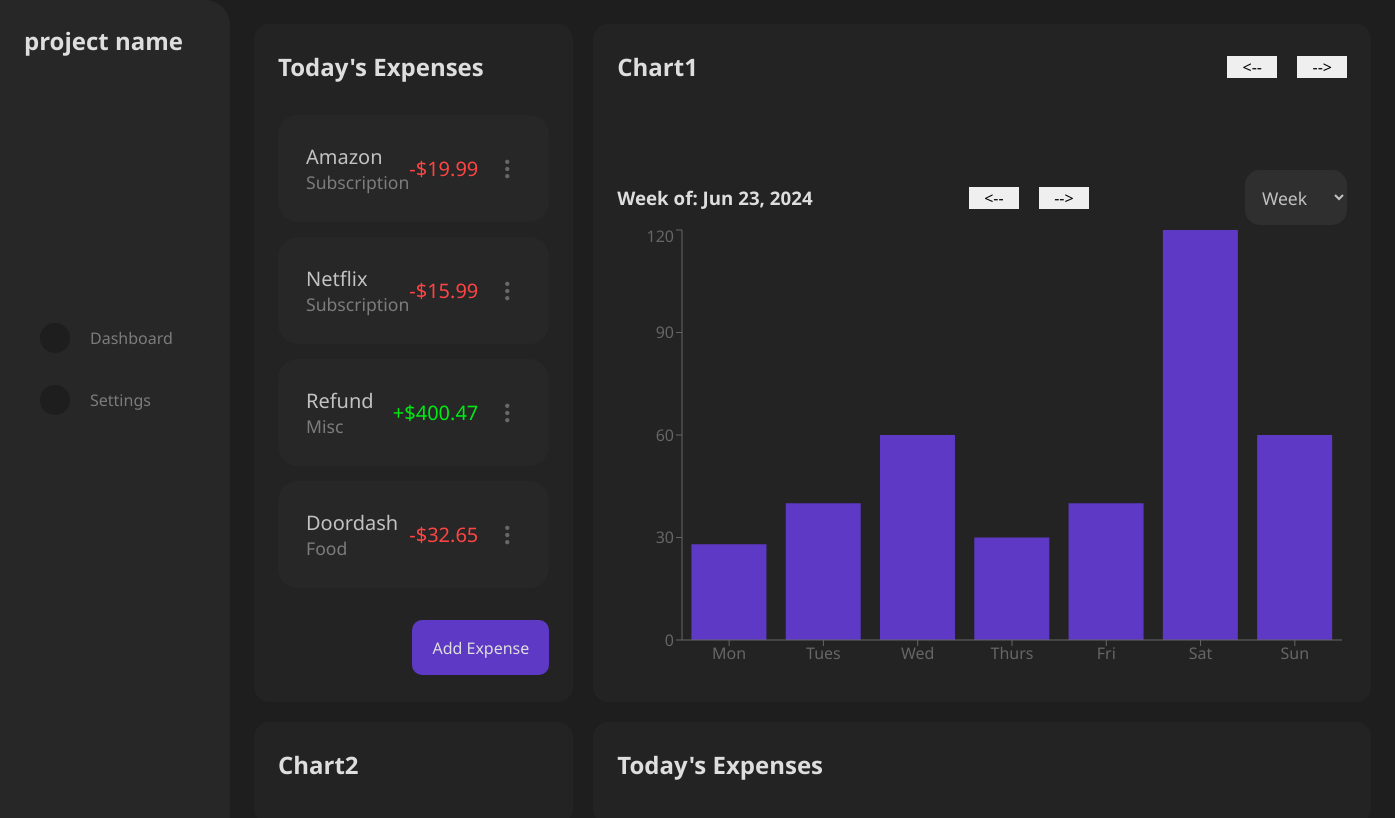
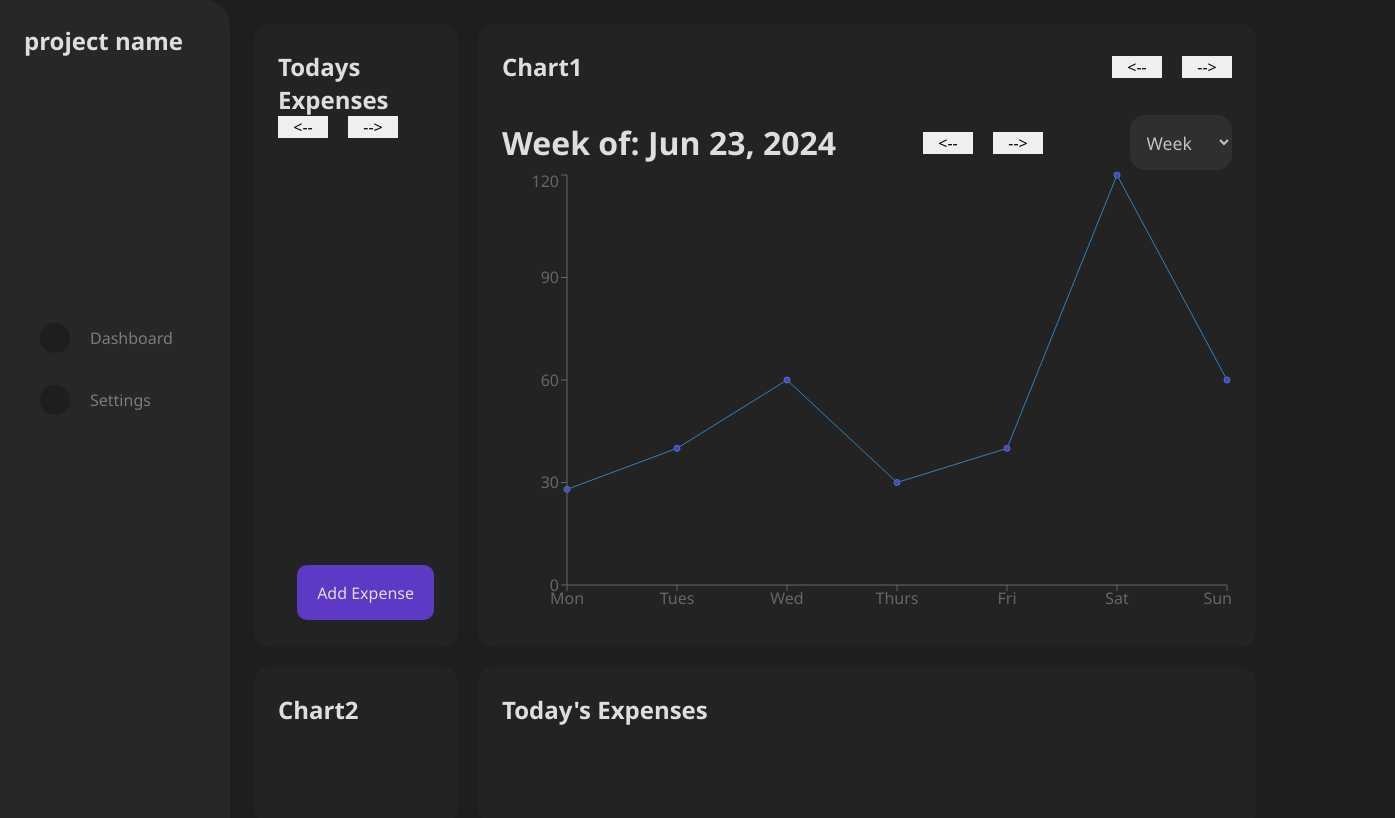
Before and after one commit to jhank12/Expense-Tracker, a React (Vite) app: page /dashboard in a window 1280 px wide. Shown: the top 818 px of the page, 1395 px wide, since content can reach past the window. Built offline with nearby package versions, Linux system fonts and the light colour scheme.

Commit message:
date components work properly, all expenses get filtered on date change

```diff
--- a/src/Components/AddExpenseForm.tsx
+++ b/src/Components/AddExpenseForm.tsx
@@ -46,14 +46,15 @@ const AddExpenseForm = ({ dialogRef, setExpenseFormOpen }) => {
     const date = new Date();
 
     // months are 0 indexed
-    const currentDate = `${date.getMonth()} ${date.getDate()} ${date.getFullYear()}`;
-
+    const currentDate = `${date.getMonth()}-${date.getDate()}-${date.getFullYear()}`;
+    console.log(currentDate);
     const newExpense: Expense = {
       id: uuidv4(),
       expenseName: expenseName,
       category: category,
       amount: amount,
       expenseType: expenseType,
+      date: currentDate,
     };
 
     if (
--- a/src/Components/Charts/BarChart.tsx
+++ b/src/Components/Charts/BarChart.tsx
@@ -1,19 +1,15 @@
 import React, { useState } from "react";
-// import { Chart as ChartJS } from "chart.js/auto";
-// import { CategoryScale } from "chart.js";
-// ChartJS.register(CategoryScale);
-// import { Bar, Pie } from "react-chartjs-2";
 
 import {
-  BarChart,
-  Bar,
+  LineChart,
+  Line,
   ResponsiveContainer,
   XAxis,
   YAxis,
   Tooltip,
-  CartesianGrid,
-  CartesianAxis,
 } from "recharts";
+
+import { monthsArr, getMonthData, formattedDate } from "/src/Data/CalendarData";
 
 const BarChartComponent = () => {
   // have select dropdown that shows week or month
@@ -30,22 +26,6 @@ const BarChartComponent = () => {
     { xvalue: "Sun", sum: 60 },
   ];
 
-  // maybe have full month name if grid section is bigger.
-  // current problem with full names is some dont show on chart (not enough room)
-  const monthsArr = [
-    "Jan",
-    "Feb",
-    "Mar",
-    "Apr",
-    "May",
-    "Jun",
-    "Jul",
-    "Aug",
-    "Sep",
-    "Oct",
-    "Nov",
-    "Dec",
-  ];
   const date = new Date();
 
   // for monthlyTestData
@@ -53,19 +33,15 @@ const BarChartComponent = () => {
 
   // test data for month loop
   let baseMonthSum = 0;
-
   for (let i = 0; i < monthsArr.length; i++) {
+    monthlyTestData.push({ xvalue: monthsArr[i], sum: baseMonthSum });
     baseMonthSum += 10;
-    monthlyTestData.push({ xvalue: monthsArr[i], sum: baseMonthSum });
   }
 
   const daysOfWeek = ["Sun", "Mon", "Tue", "Wed", "Thurs", "Fri", "Sat"];
   const currentDay: number = date.getDay();
 
   const weekStartDate = date.getDate() - currentDay;
-  // const [weekFullStartDate, setWeekFullStartDate] = useState(
-  //   `${monthsArr[date.getMonth()]} ${weekStartDate} ${date.getFullYear()}`
-  // );
 
   const month = date.getMonth();
   const monthDate = date.getDate();
@@ -77,64 +53,15 @@ const BarChartComponent = () => {
     year: year,
   });
 
-  const [weekCount, setWeekCount] = useState(0);
-
-  // const [ weekCountBy, setWeekCount  ]
-
-  // currently returns the amount of days
-  function getMonthData() {
-    // const monthStart = new Date(`${monthsArr[month]} 1, ${year}`);
-    // const nextMonthStart = new Date(`${monthsArr[month + 1]} 1, ${year}`);
-    const weekStartDateCopy = weekFullStartDate;
-
-    const { month, date: day, year } = weekStartDateCopy;
-    console.log(month);
-
-    let prevMonthStart = new Date(`${monthsArr[month - 1]} 1, ${year}`);
-
-    // problem is current month
-    const currentMonthStart = new Date(`${monthsArr[month]} 1, ${year}`);
-
-    let nextMonthStart = new Date(`${monthsArr[month + 1]} 1, ${year}`);
-
-    if (month === 11) {
-      nextMonthStart = new Date(`${monthsArr[0]} 1, ${year + 1}`);
-    }
-
-    if (month === 0) {
-      prevMonthStart = new Date(`${monthsArr[11]} 1, ${year - 1}`);
-    }
-
-    // if next month > 11 next month = 0 and year + 1
-    // if prev month < 0 set to 11 and year to year - 1
-
-    const prevMonthDaysCount = Math.round(
-      (currentMonthStart.getTime() - prevMonthStart.getTime()) / 86400000
-    );
-
-    const currentMonthDaysCount = Math.round(
-      (nextMonthStart.getTime() - currentMonthStart.getTime()) / 86400000
-    );
-
-    return {
-      prevMonthDaysCount: prevMonthDaysCount,
-      currentMonthDaysCount: currentMonthDaysCount,
-    };
-    // return monthDaysCount;
-  }
-
-  // called by buttons below
   function changeWeek(num: number) {
-    // the num parameter is either positive 1 or negative one and the weekCountBy is multiplied by it
-    // find better name for it
-
     // makes number either positive or negative
     const weekCountBy = 7 * num;
 
     const weekStartCopy = weekFullStartDate;
     const { month, date, year } = weekStartCopy;
 
-    const { prevMonthDaysCount, currentMonthDaysCount } = getMonthData();
+    const { prevMonthDaysCount, currentMonthDaysCount } =
+      getMonthData(weekStartCopy);
     let newWeekFullStart;
     // checks if month change
     if (date + weekCountBy > currentMonthDaysCount || date + weekCountBy < 1) {
@@ -171,18 +98,10 @@ const BarChartComponent = () => {
     setWeekFullStartDate(newWeekFullStart);
   }
 
-  function formedDate(): string {
-    return `${monthsArr[weekFullStartDate.month]} ${weekFullStartDate.date}, ${
-      weekFullStartDate.year
-    }`;
-  }
-
   return (
     <div>
-      {/* <ResponsiveContainer> */}
-
       <header className="barChartHeader flex-row">
-        <h1>Week of: {formedDate()}</h1>
+        <h1>Week of: {formattedDate(weekFullStartDate)}</h1>
         <div className="sectionCounter">
           <button onClick={() => changeWeek(-1)}>{"<--"}</button>
           <button onClick={() => changeWeek(1)}>{"-->"}</button>
@@ -200,17 +119,16 @@ const BarChartComponent = () => {
         </select>
       </header>
 
-      <BarChart
+      <LineChart
         width={730}
         height={450}
         data={chartOption === "week" ? testData : monthlyTestData}
       >
         <Tooltip />
-        <Bar dataKey="sum" fill="#5e39c5" />
+        <Line dataKey="sum" fill="#5e39c5" />
         <XAxis dataKey="xvalue" />
         <YAxis />
-      </BarChart>
-      {/* </ResponsiveContainer> */}
+      </LineChart>
     </div>
   );
 };
--- a/src/Components/ExpensesSection/ExpensesSection.tsx
+++ b/src/Components/ExpensesSection/ExpensesSection.tsx
@@ -8,12 +8,16 @@ import ExpenseItem from "../ExpenseItem/ExpenseItem";
 
 import { ExpensesContext } from "../../Context/ExpensesContext";
 
+import { monthsArr, getMonthData, formattedDate } from "/src/Data/CalendarData";
+
 export type Expense = {
   id: string;
   expenseName: string;
   category: string;
   amount: number;
   expenseType: string;
+
+  date: string;
 };
 
 const ExpensesSection = ({
@@ -25,27 +29,126 @@ const ExpensesSection = ({
 
   const { expenses } = useContext(ExpensesContext);
 
+  const [filteredExpenses, setFilteredExpenses] = useState(expenses);
+
   const addExpenseDialogRef = useRef<HTMLDialogElement | null>(null);
+
+  const date = new Date();
+
+  // day = day of month not week
+  const currentMonth = date.getMonth();
+  const currentDate = date.getDate();
+  const currentYear = date.getFullYear();
+
+  // used to filter expenses and show in header
+  const [expensesDate, setExpensesDate] = useState({
+    month: currentMonth,
+    date: currentDate,
+    year: currentYear,
+  });
+
+  const expensesDateCopy = expensesDate;
+
+  function dateString(): string {
+    const { month, date, year } = expensesDateCopy;
+
+    if (
+      month !== currentMonth ||
+      date !== currentDate ||
+      year !== currentYear
+    ) {
+      return formattedDate(expensesDateCopy);
+    } else {
+      return "Todays Expenses";
+    }
+  }
+
+  function cycleDate(num: number) {
+    const { month, date, year } = expensesDateCopy;
+
+    const { prevMonthDaysCount, currentMonthDaysCount } =
+      getMonthData(expensesDateCopy);
+
+    // either positive or negative. changes depending on button click
+    const countBy = 1 * num;
+
+    let newDate: number;
+
+    if (date + countBy > currentMonthDaysCount || date + countBy < 1) {
+      // checks if incrementing or not
+      if (countBy > 0) {
+        if (month + 1 > 11) {
+          setExpensesDate((prev) => ({
+            month: 0,
+            date: 1,
+            year: year + 1,
+          }));
+        } else {
+          setExpensesDate((prev) => ({
+            ...prev,
+            month: month + 1,
+            date: 1,
+          }));
+        }
+      } else {
+        if (month - 1 < 0) {
+          setExpensesDate((prev) => ({
+            month: 11,
+            date: prevMonthDaysCount,
+            year: year - 1,
+          }));
+        } else {
+          setExpensesDate((prev) => ({
+            ...prev,
+            month: month - 1,
+            date: prevMonthDaysCount,
+          }));
+        }
+      }
+    } else {
+      setExpensesDate((prev) => ({
+        ...prev,
+        date: date + countBy,
+      }));
+    }
+  }
+
+  function filterExpenses() {
+    let date: string = "";
+
+    Object.keys(expensesDate).forEach((key) => {
+      console.log(expensesDate[key]);
+
+      if (key === "year") return (date += `${expensesDate[key]}`);
+
+      date += `${expensesDate[key]}-`;
+    });
+
+    const expensesFiltered = expenses.filter((expense) => {
+      return expense.date === date;
+    });
+
+    setFilteredExpenses([...expensesFiltered]);
+  }
+
+  useEffect(() => {
+    filterExpenses();
+  }, [expensesDate, expenses]);
 
   return (
     <DashboardSection>
-      <h2>Today's Expenses</h2>
+      <header>
+        <h2>{dateString()}</h2>
 
+        <div className="sectionCounter">
+          <button onClick={() => cycleDate(-1)}>{"<--"}</button>
+          <button onClick={() => cycleDate(1)}>{"-->"}</button>
+        </div>
+      </header>
       <div className={styles.expensesContainer}>
-        {expenses.map((expense) => {
-          return (
-            <ExpenseItem
-              expense={expense}
-              // editExpense={editExpense}
-              // deleteExpense={deleteExpense}
-              // for expense option click
-              // expenseOptionsOpen={expenseOptionsOpen}
-              // setExpenseOptionsOpen={setExpenseOptionsOpen}
-
-              isOptionsOpenFunc={isOptionsOpenFunc}
-            />
-          );
-        })}
+        {filteredExpenses.map((expense) => (
+          <ExpenseItem expense={expense} />
+        ))}
       </div>
 
       <AddExpenseForm
--- a/src/Context/ExpensesContext.tsx
+++ b/src/Context/ExpensesContext.tsx
@@ -1,6 +1,8 @@
 import { useState, useContext, createContext, useId } from "react";
 
 export const ExpensesContext = createContext(null);
+
+import { Expense } from "../Components/ExpensesSection/ExpensesSection";
 
 const ExpensesContextProvider = ({ children }) => {
   const [expenses, setExpenses] = useState([
@@ -10,6 +12,8 @@ const ExpensesContextProvider = ({ children }) => {
       category: "subscription",
       amount: 19.99,
       expenseType: "deduct",
+      // date month is one less than actual. 4 = may
+      date: "4-29-2024",
     },
 
     {
@@ -18,6 +22,7 @@ const ExpensesContextProvider = ({ children }) => {
       category: "subscription",
       amount: 15.99,
       expenseType: "deduct",
+      date: "4-29-2024",
     },
     {
       id: useId(),
@@ -25,6 +30,7 @@ const ExpensesContextProvider = ({ children }) => {
       category: "misc",
       amount: 400.47,
       expenseType: "add",
+      date: "4-30-2024",
     },
     {
       id: useId(),
@@ -32,8 +38,11 @@ const ExpensesContextProvider = ({ children }) => {
       category: "food",
       amount: 32.65,
       expenseType: "deduct",
+      date: "5-26-2024",
     },
   ]);
+
+  // add dates to expenses
 
   function addExpense(expense: Expense, dialogRef) {
     setExpenses((prev) => [...prev, expense]);
@@ -61,6 +70,7 @@ const ExpensesContextProvider = ({ children }) => {
 
   function deleteExpense(expenseId: string, dialogRef) {
     console.log(expenseId);
+
     const filteredExpenses = expenses.filter((expense) => {
       return expense.id !== expenseId;
     });
--- /dev/null
+++ b/src/Data/CalendarData.ts
@@ -0,0 +1,56 @@
+export const monthsArr = [
+  "Jan",
+  "Feb",
+  "Mar",
+  "Apr",
+  "May",
+  "Jun",
+  "Jul",
+  "Aug",
+  "Sep",
+  "Oct",
+  "Nov",
+  "Dec",
+];
+
+export function getMonthData(dateObj: {
+  month: number;
+  date: number;
+  year: number;
+}) {
+  const { month, date: day, year } = dateObj;
+
+  let prevMonthStart = new Date(`${monthsArr[month - 1]} 1, ${year}`);
+
+  const currentMonthStart = new Date(`${monthsArr[month]} 1, ${year}`);
+
+  let nextMonthStart = new Date(`${monthsArr[month + 1]} 1, ${year}`);
+
+  if (month === 11) {
+    nextMonthStart = new Date(`${monthsArr[0]} 1, ${year + 1}`);
+  }
+
+  if (month === 0) {
+    prevMonthStart = new Date(`${monthsArr[11]} 1, ${year - 1}`);
+  }
+
+  const prevMonthDaysCount = Math.round(
+    (currentMonthStart.getTime() - prevMonthStart.getTime()) / 86400000
+  );
+
+  const currentMonthDaysCount = Math.round(
+    (nextMonthStart.getTime() - currentMonthStart.getTime()) / 86400000
+  );
+
+  return {
+    prevMonthDaysCount: prevMonthDaysCount,
+    currentMonthDaysCount: currentMonthDaysCount,
+  };
+}
+
+
+export function formattedDate(dateObj): string {
+  const { month, date, year } = dateObj;
+
+  return `${monthsArr[month]} ${date}, ${year}`;
+}
--- a/src/Pages/Dashboard/Dashboard.tsx
+++ b/src/Pages/Dashboard/Dashboard.tsx
@@ -65,13 +65,7 @@ const Dashboard = ({
   return (
     <ExpensesContextProvider>
       <section className={styles.dashboardContainer}>
-        <ExpensesSection
-          // for expense option click
-          // expenseOptionsOpen={expenseOptionsOpen}
-          // setExpenseOptionsOpen={setExpenseOptionsOpen}
-
-          isOptionsOpenFunc={isOptionsOpenFunc}
-        />
+        <ExpensesSection isOptionsOpenFunc={isOptionsOpenFunc} />
 
         <DashboardSection>
           <header className="sectionHeader flex-row">
--- a/src/Pages/HomePage/HomePage.tsx
+++ b/src/Pages/HomePage/HomePage.tsx
@@ -40,6 +40,26 @@ const HomePage = () => {
     setOptionsOpen(expenseOptionsOpen);
   }
 
+  const monthsArr = [
+    "January",
+    "February",
+    "March",
+    "April",
+    "May",
+    "June",
+    "July",
+    "August",
+    "September",
+    "October",
+    "November",
+    "December",
+  ];
+
+  const date = new Date();
+  const month = monthsArr[date.getMonth()];
+  const day = date.getDate();
+  const year = date.getFullYear();
+
   return (
     <section className={styles.mainContainer} ref={homePageRef}>
       {navOpen && <Navbar />}
@@ -47,17 +67,14 @@ const HomePage = () => {
       <main>
         {/* <button onClick={() => setNavOpen(!navOpen)}>nav toggle</button> */}
 
+        {/* <h1>
+          Today is {month} {day} {year}
+        </h1> */}
+
         <Routes>
           <Route
             path="/dashboard"
-            element={
-              <Dashboard
-                isOptionsOpenFunc={isExpenseOptionsOpen}
-                // for expense option click
-                // expenseOptionsOpen={expenseOptionsOpen}
-                // setExpenseOptionsOpen={setExpenseOptionsOpen}
-              />
-            }
+            element={<Dashboard isOptionsOpenFunc={isExpenseOptionsOpen} />}
           />
           <Route path="/settings" element={<Settings />} />
         </Routes>
--- a/src/index.css
+++ b/src/index.css
@@ -9,6 +9,10 @@ body {
   color: #dedede;
   font-family: "Segoe UI", sans-serif;
   height: 100vh;
+}
+
+h1 {
+  font-size: 2rem;
 }
 
 li {
```
Also changed, not shown: src/Components/ExpenseItem/ExpenseItem.tsx (+4 -9 lines), src/Components/ExpenseOptions/ExpenseOptions.tsx (+0 -31 lines).
